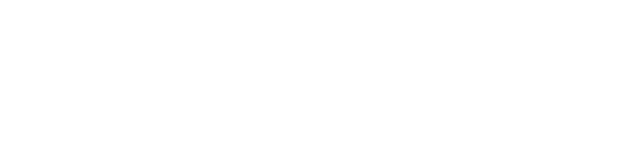
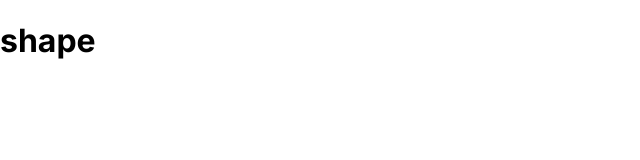
Before and after one commit to shafiul-tonoy/assignment-2, a plain HTML site: page index.html in a window 1280 px wide. Shown: the whole page, without its empty margins (0-640 px from the left). Drawn offline with Linux system fonts and the light colour scheme.

Commit message:
basic styles added

```diff
--- a/index.html
+++ b/index.html
@@ -7,6 +7,6 @@
     <link rel="stylesheet" href="style.css">
 </head>
 <body>
-
+    <h1>shape</h1>
 </body>
 </html>
--- a/style.css
+++ b/style.css
@@ -0,0 +1,13 @@
+@import url('https://fonts.googleapis.com/css2?family=Inter:ital,opsz,wght@0,14..32,100..900;1,14..32,100..900&family=Work+Sans:ital,wght@0,100..900;1,100..900&display=swap');
+
+@font-face {
+    font-family: miama;
+    src: url(./Miama.ttf);
+}
+
+/* shared styles */
+body{
+    margin: 0px;
+    font-family: "Inter", sans-serif;
+    box-sizing: border-box;
+}
```
Also changed, not shown: Miama.otf (added), Miama.ttf (added).
